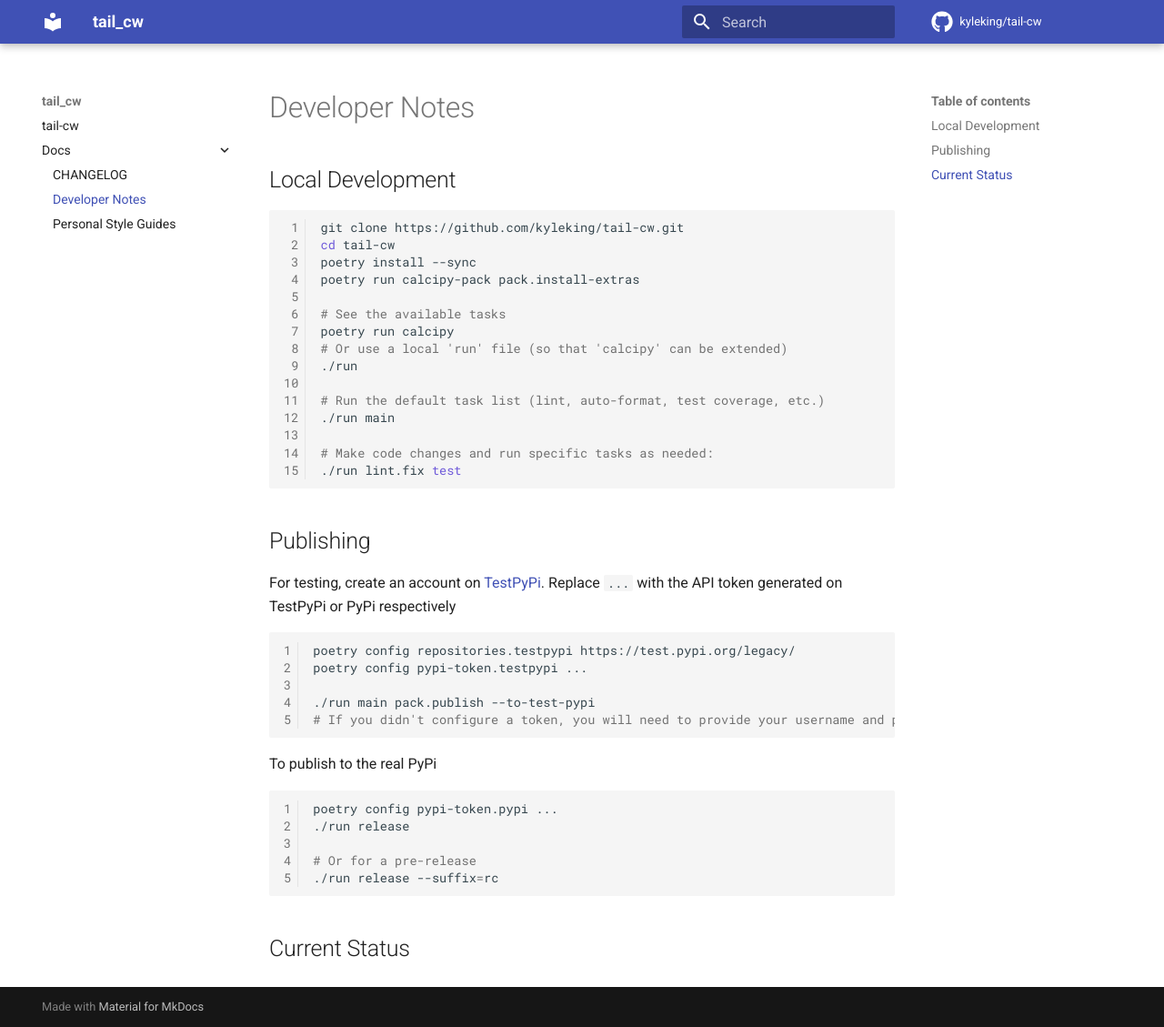
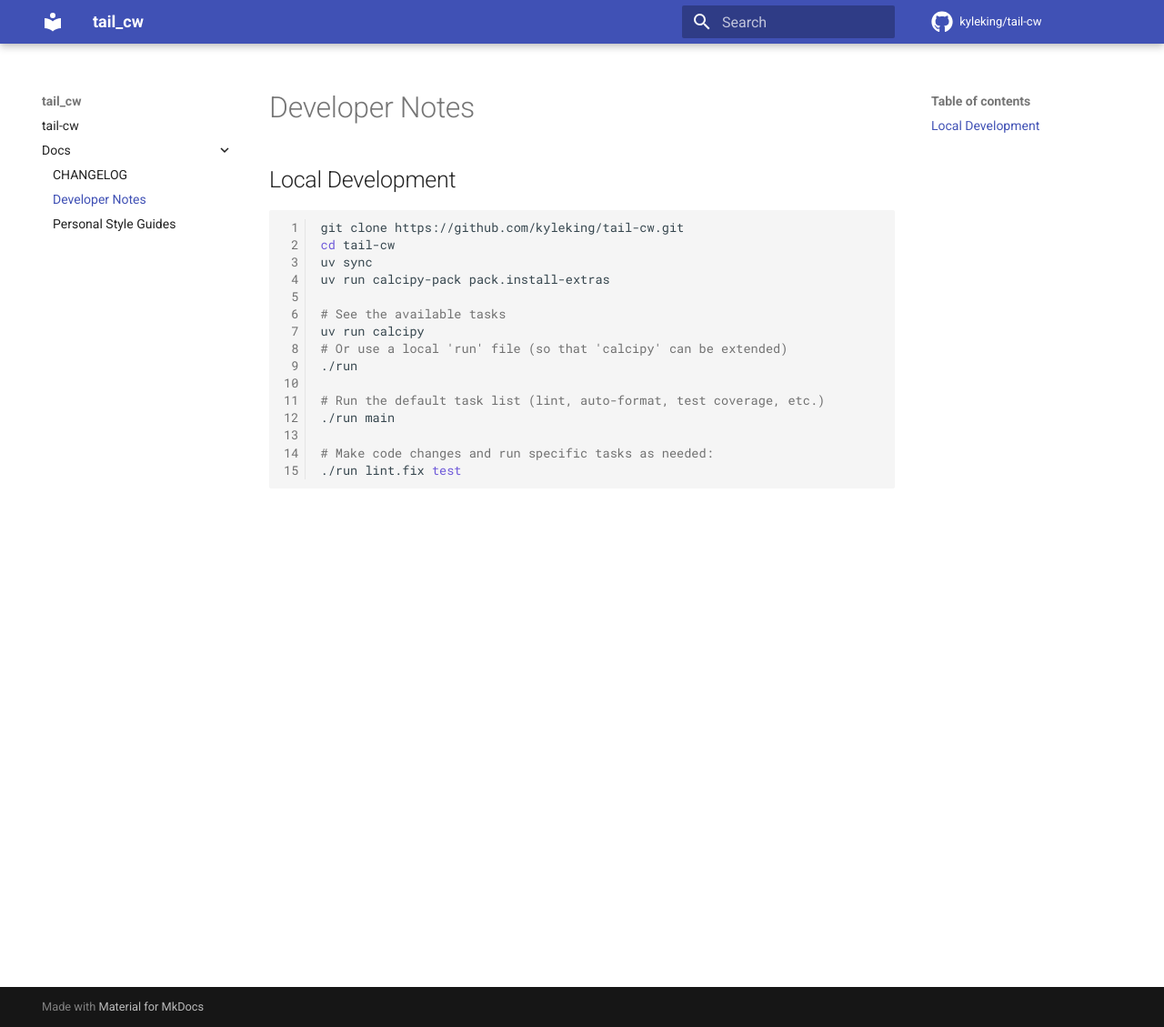
Before and after one commit to KyleKing/tail-cw, an MkDocs documentation site: the page built from docs/docs/DEVELOPER_GUIDE.md, in a window 1280 px wide and 1129 px high. Shown: the whole window at 91% size. Built offline with MkDocs 1.6.1 and Material for MkDocs 9.7.7, drawn with Linux system fonts in a browser that asks for light colours; comment, search, counter and statistics services are not loaded.

Commit message:
fix: finish migrating to uv

````diff
--- a/docs/docs/DEVELOPER_GUIDE.md
+++ b/docs/docs/DEVELOPER_GUIDE.md
@@ -5,11 +5,11 @@
 ```sh
 git clone https://github.com/kyleking/tail-cw.git
 cd tail-cw
-poetry install --sync
-poetry run calcipy-pack pack.install-extras
+uv sync
+uv run calcipy-pack pack.install-extras
 
 # See the available tasks
-poetry run calcipy
+uv run calcipy
 # Or use a local 'run' file (so that 'calcipy' can be extended)
 ./run
 
@@ -19,31 +19,3 @@ poetry run calcipy
 # Make code changes and run specific tasks as needed:
 ./run lint.fix test
 ```
-
-## Publishing
-
-For testing, create an account on [TestPyPi](https://test.pypi.org/legacy/). Replace `...` with the API token generated on TestPyPi or PyPi respectively
-
-```sh
-poetry config repositories.testpypi https://test.pypi.org/legacy/
-poetry config pypi-token.testpypi ...
-
-./run main pack.publish --to-test-pypi
-# If you didn't configure a token, you will need to provide your username and password to publish
-```
-
-To publish to the real PyPi
-
-```sh
-poetry config pypi-token.pypi ...
-./run release
-
-# Or for a pre-release
-./run release --suffix=rc
-```
-
-## Current Status
-
-<!-- {cts} COVERAGE -->
-
-<!-- {cte} -->
--- a/docs/gen_ref_nav.py
+++ b/docs/gen_ref_nav.py
@@ -28,7 +28,7 @@ def has_public_code(line: str) -> bool:
 
 
 _config = tomllib.loads(Path('pyproject.toml').read_text(encoding='utf-8'))
-_pkg_name = _config['tool']['poetry']['name']
+_pkg_name = _config['tool']['uv']['name']
 src = Path(_pkg_name)
 for path in sorted(src.rglob('*.py')):
     for line in path.read_text().split('\n'):
--- a/noxfile.py
+++ b/noxfile.py
@@ -1,3 +1,3 @@
-"""nox-poetry configuration file."""
+"""nox-uv configuration file."""
 
 from calcipy.noxfile import build_check, build_dist, tests  # noqa: F401
````
Also changed, not shown: docs/README.md (+1 -1 lines), docs/docs/CHANGELOG.md (+1 -0 lines), docs/docs/STYLE_GUIDE.md (+1 -1 lines), pyproject.toml (+27 -9 lines), 3 other files.
